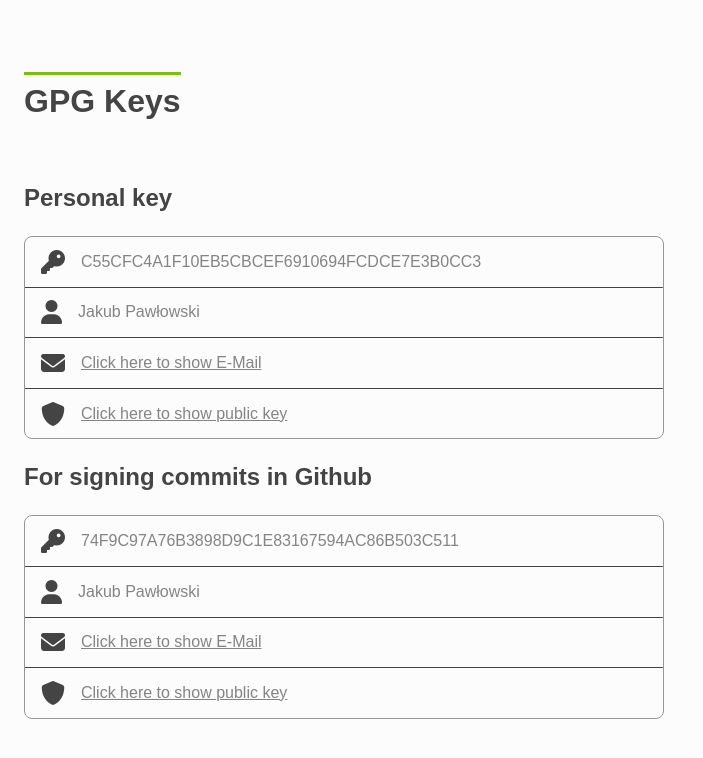
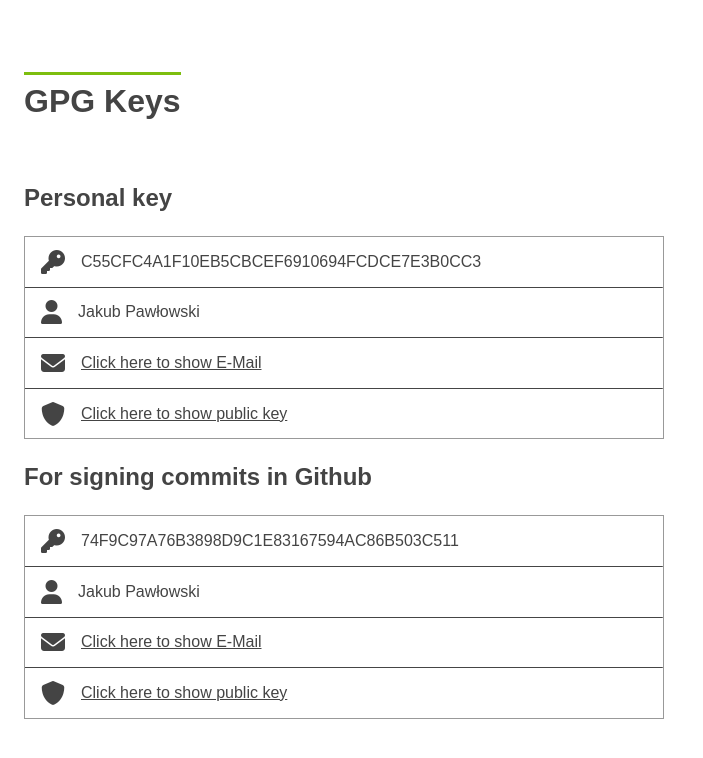
Before and after one commit to pawl0wski/Personal-website, a Nuxt app: page /gpg-keys in a window 1280 px wide. Shown: the top 758 px of the page, without its empty margins (0-703 px from the left). Built offline with nearby package versions, Linux system fonts and the light colour scheme.

Commit message:
Update GPGKeys

```diff
--- a/assets/scss/_variables.scss
+++ b/assets/scss/_variables.scss
@@ -1,8 +1,8 @@
 $primary-color: #7dbe0f;
-$background-color: #fcfcfc;
+$background-color: #ffffff;
 $background-color-darker: darken($background-color, 20%);
 $background-color-more-darker: darken($background-color-darker, 20%);
-$even-section-color: darken($background-color, 3%);
+$even-section-color: darken($background-color, 2%);
 $text-color: #444444;
 $text-color-muted: transparentize($text-color, 0.35);
 
--- a/content/projects.json
+++ b/content/projects.json
@@ -14,7 +14,7 @@
                 "pmk8.png"
             ],
             "color": "#F9A949",
-            "mutedColor": "#FFF7EE",
+            "mutedColor": "#FDF8F2",
             "technologies": [
                 {
                     "name": "Django",
@@ -54,7 +54,7 @@
             "name": "Maturzystnie",
             "images": ["m1.png", "m2.png", "m3.png", "m4.png", "m5.png"],
             "color": "#d4f0dd",
-            "mutedColor": "#edfbf2",
+            "mutedColor": "#f2fdf6",
             "technologies": [
                 {
                     "name": "Django",
@@ -107,6 +107,7 @@
                 "bm7.jpg"
             ],
             "color": "#52a300",
+            "mutedColor": "#f7ffef",
             "technologies": [
                 {
                     "name": "Dart",
--- a/sections/gpg_keys/components/GPGKeyEntry.vue
+++ b/sections/gpg_keys/components/GPGKeyEntry.vue
@@ -103,7 +103,6 @@ div.gpg-key-entry {
         min-width: 300px;
         min-height: 50px;
 
-        border-radius: 0.5rem;
         border-width: 1px;
         border-style: solid;
         border-color: $background-color-more-darker;
@@ -116,7 +115,6 @@ div.gpg-key-entry {
             list-style-type: none;
 
             li {
-                color: $text-color-muted;
                 padding: 0.8rem 1rem;
                 display: flex;
                 align-items: center;
```
